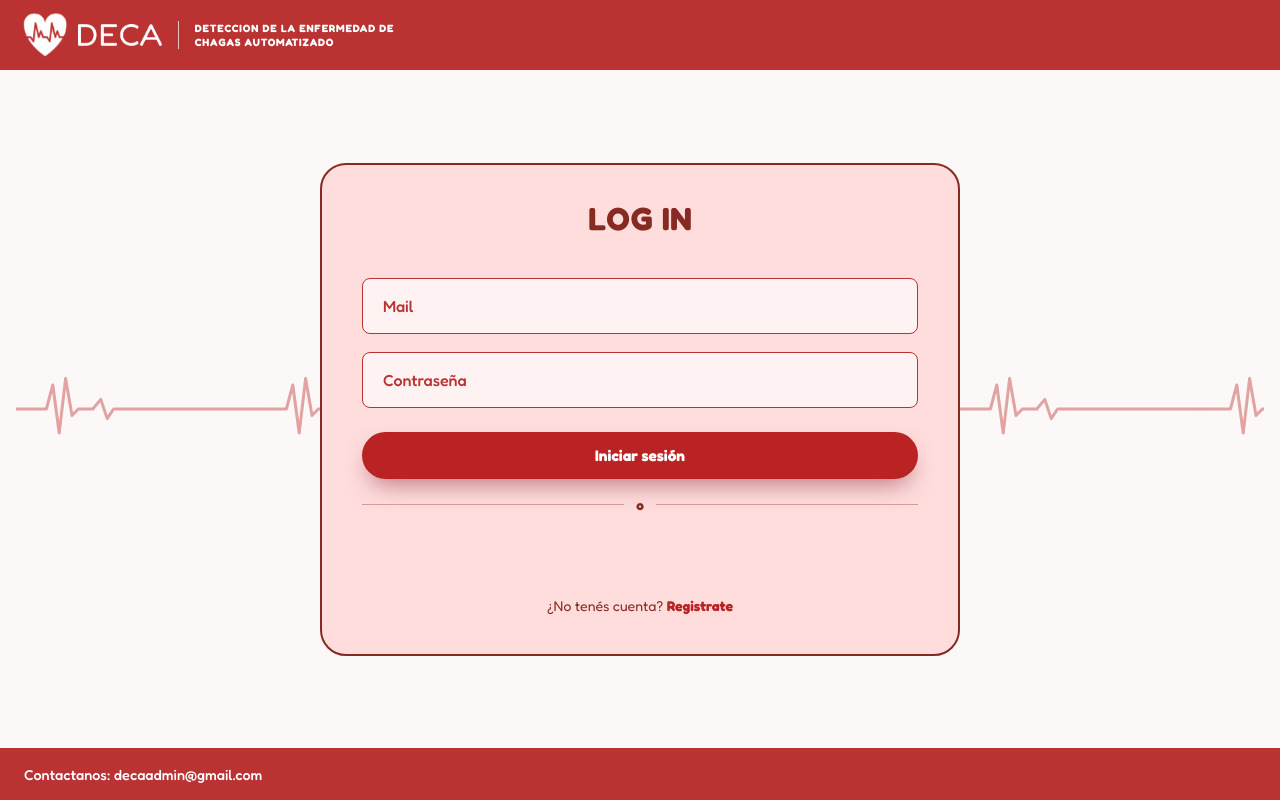
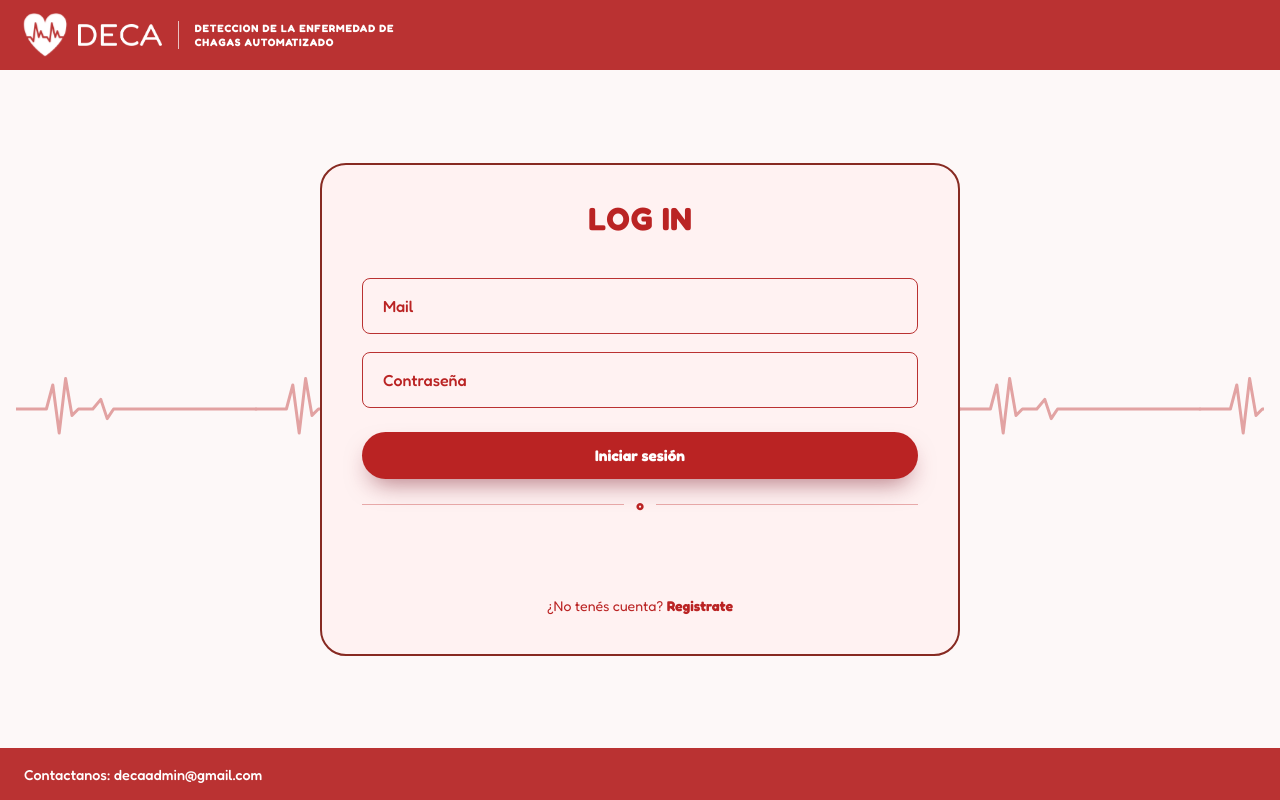
Before and after one commit to LucasSchniper/Front, a React (Vite) app: page /login in a window 1280 px wide. Built offline with nearby package versions, Linux system fonts and the light colour scheme; no server answers.

Commit message:
Let me check

```diff
--- a/src/App.css
+++ b/src/App.css
@@ -1173,7 +1173,7 @@ html {
   /* Ocupa la mitad del ancho: deja ~1/4 de pantalla libre a cada lado */
   max-width: max(400px, 50vw);
   flex-shrink: 0;
-  background: #ffdddd;
+  background: #fff2f2;
   border: 2px solid var(--maroon-dark);
   border-radius: 26px;
   padding: 34px clamp(20px, 3.5vw, 40px) 40px;
@@ -1184,7 +1184,7 @@ html {
   font-weight: 700;
   letter-spacing: 0.02em;
   text-transform: uppercase;
-  color: var(--maroon-dark);
+  color: #ba2323;
   text-align: center;
   margin-bottom: 40px;
 }
@@ -1192,7 +1192,7 @@ html {
   margin-top: -8px;
   margin-bottom: 20px;
   text-align: center;
-  color: var(--maroon-dark);
+  color: #ba2323;
   font-size: 0.92rem;
   line-height: 1.5;
 }
@@ -1208,7 +1208,7 @@ html {
   border-radius: 8px;
   padding: 17px 20px;
   font-size: 1rem;
-  color: #ba3232;
+  color: #ba2323;
   font-weight: 500;
 }
 .auth-card .form-field input:focus,
@@ -1217,7 +1217,7 @@ html {
 }
 .auth-card .form-field input::placeholder,
 .auth-card .form-field select.is-placeholder {
-  color: #ba3232;
+  color: #ba2323;
   opacity: 1;
   font-weight: 500;
 }
@@ -1225,16 +1225,16 @@ html {
   color: var(--text-dark);
 }
 .auth-card .form-field label {
-  color: var(--maroon-dark);
+  color: #ba2323;
 }
 .auth-card .form-field__hint {
-  color: var(--maroon-dark);
+  color: #ba2323;
 }
 .auth-card__divider {
   display: flex;
   align-items: center;
   gap: 12px;
-  color: var(--maroon-dark);
+  color: #ba2323;
   font-size: 0.85rem;
   font-weight: 700;
 }
@@ -1243,7 +1243,7 @@ html {
   content: "";
   flex: 1;
   height: 1px;
-  background: rgba(135, 42, 34, 0.35);
+  background: rgba(186, 35, 35, 0.35);
 }
 .auth-card__google {
   display: flex;
@@ -1280,7 +1280,7 @@ html {
 .auth-card__switch {
   text-align: center;
   font-size: 0.88rem;
-  color: var(--maroon-dark);
+  color: #ba2323;
   margin-top: 4px;
 }
 .auth-card__switch a {
@@ -1290,7 +1290,7 @@ html {
 .auth-card__hint {
   text-align: center;
   font-size: 0.78rem;
-  color: var(--text-muted);
+  color: #ba2323;
   margin-top: 2px;
 }
 .auth-card__notice {
@@ -1303,7 +1303,7 @@ html {
   padding: 12px 14px;
   font-size: 0.83rem;
   line-height: 1.5;
-  color: var(--maroon-dark);
+  color: #ba2323;
 }
 .auth-card__notice--stack {
   flex-direction: column;
```
